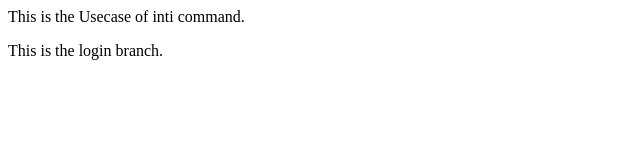
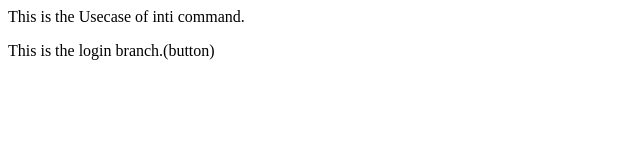
Before and after one commit to sandip48/LocalRepo, a plain HTML site: page index.html in a window 1280 px wide. Shown: the full height of the page, 0-640 px from the left. Drawn offline with Linux system fonts and the light colour scheme.

```diff
--- a/index.html
+++ b/index.html
@@ -3,5 +3,5 @@
 
 </p>
 <p>
-    This is the login branch.
+    This is the login branch.(button)
 </p>
```
